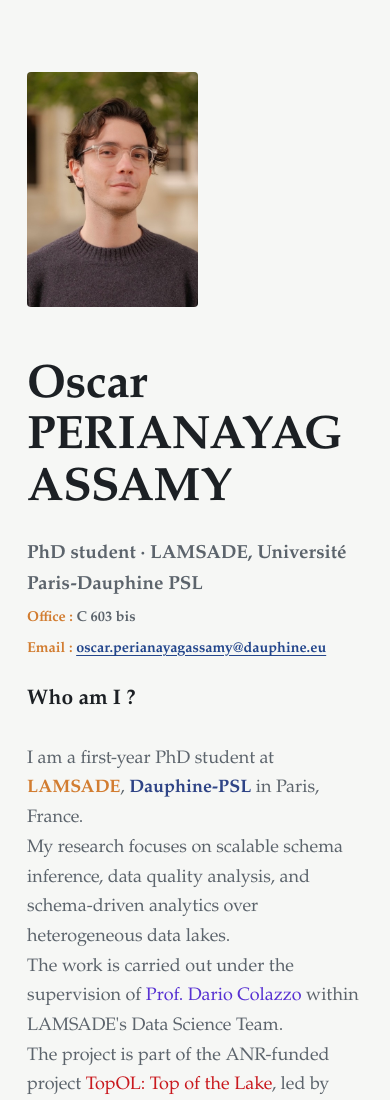
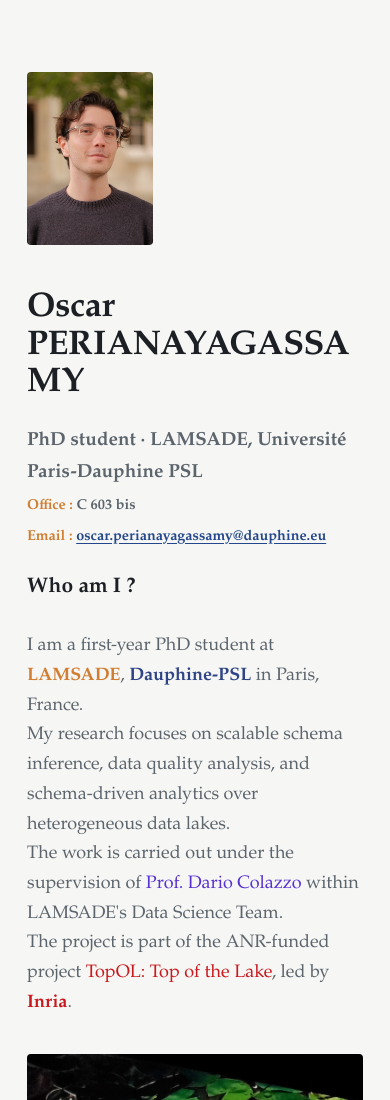
Before and after one commit to oscar-perianayagassamy/oscar-perianayagassamy.github.io, a plain HTML site: page index.html in a window 390 px wide. Shown: the top 1100 px of the page. Drawn offline with Linux system fonts and the light colour scheme.

Commit message:
style tel

```diff
--- a/css/style.css
+++ b/css/style.css
@@ -84,6 +84,8 @@ footer { margin-top: 4rem; color: var(--discret); font-size: 0.85rem; }
   .grille { grid-template-columns: 1fr; }
   /* En-tête empilé : photo au-dessus, texte en dessous, sans débordement */
   .entete { flex-direction: column; gap: 0; }
+  .entete .photo { width: 7rem; margin-bottom: 1rem; }
+  header h1 { font-size: 1.9rem; }
 }
 
 /* Photo de l'accueil */
```
